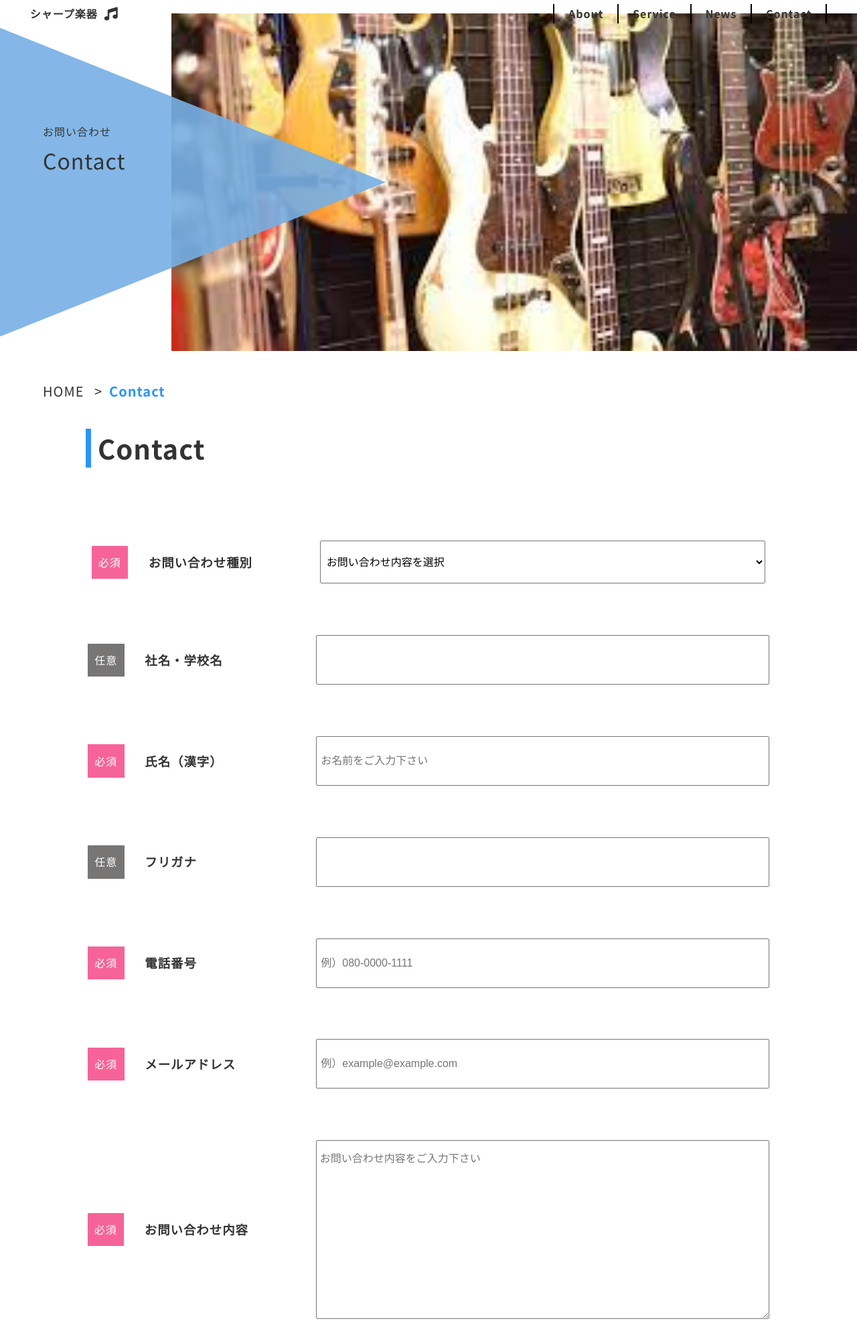
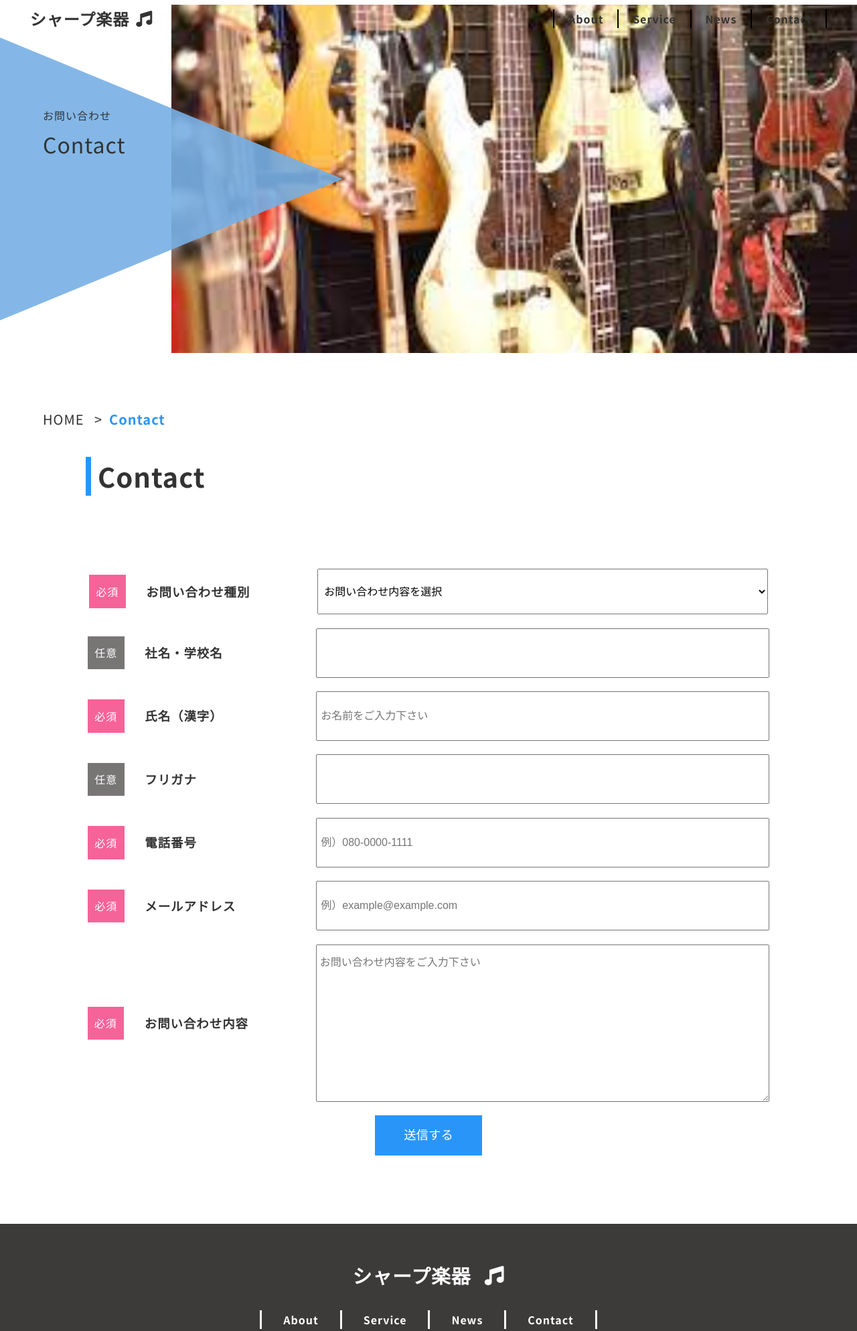
Before and after one commit to YumiOmura/HP2trst, a plain HTML site: page html/contact.html in a window 1280 px wide. Shown: the top 1987 px of the page at 67% size. Drawn offline with nearby package versions, Linux system fonts and the light colour scheme; files whose address does not match are found by name.

Commit message:
“PCサイズ修正”

```diff
--- a/css/about.css
+++ b/css/about.css
@@ -63,7 +63,7 @@
 .about-info-con-wrap-item{
   display: flex;
   justify-content: center;
-  padding-bottom: 3%;
+  padding-bottom: 1.5%;
 }
 
 .about-info-con-wrap-item_ttl{
--- a/css/common1.css
+++ b/css/common1.css
@@ -46,10 +46,11 @@ i{
 .header-wrap-ttl a{
   display: flex;
   align-items: center;
+  font-size: 1.5rem;
 }
 
 .header-wrap-ttl i{
-  font-size: 20px;
+  font-size: 1.5rem;
   padding-left: 10px;
 }
 
--- a/css/common2.css
+++ b/css/common2.css
@@ -4,7 +4,7 @@
 .con-top{
   position: relative;
   width: 100%;
-  height: 60vh;
+  height: 65vh;
 }
 
 .con-top-wrap{
@@ -17,9 +17,7 @@
   font-size: 2rem;
   width: 40%;
   height: 40vh;
-  padding: 11% 0 0 5%;
-  margin-top: 1%;
-  margin-top: 0%;
+  padding: 13% 0 0 5%;
   background-color: rgba(119, 176, 229, 0.9);
   clip-path: polygon(0% 0%, 0% 100%, 100% 50%);
 }
@@ -31,7 +29,7 @@
 
 .con-top-bg{
   width: 80%;
-  height: 63vh;
+  height: 100%;
   position: absolute;
   right: 0;
   z-index: -5;
@@ -39,7 +37,7 @@
 
 .breadcrumb {
   width: 90%;
-  margin: 3.5% auto 0;
+  margin: 2.5% auto 0;
 }
 
 .breadcrumb-wrapper__list {
@@ -65,6 +63,30 @@
   font-weight: 700;
 }
 
+@media screen and (max-width: 1440px){
+  .con-top-wrap p{
+  font-size: 2rem;
+  width: 35%;
+  height: 40vh;
+  padding: 8% 0 0 5%;
+  background-color: rgba(119, 176, 229, 0.9);
+  clip-path: polygon(0% 0%, 0% 100%, 100% 50%);
+}
+
+.con-top-wrap__ttl small{
+  display: block;
+  font-size: 1rem;
+}
+
+.con-top-bg{
+  width: 80%;
+  height: 100%;
+  position: absolute;
+  right: 0;
+  z-index: -5;
+}
+}
+
 @media screen and (max-width: 1024px){
   .breadcrumb {
     width: 90%;
@@ -84,10 +106,10 @@
 }
 
 .con-top-wrap p{
-  font-size: 2rem;
+  font-size: 1.7rem;
   width: 40%;
   height: 40vh;
-  padding: 8% 0 0 5%;
+  padding: 10% 0 0 5%;
   margin-top: 0%;
   background-color: rgba(119, 176, 229, 0.9);
   clip-path: polygon(0% 0%, 0% 100%, 100% 50%);
@@ -100,11 +122,15 @@
 
 .con-top-bg{
   width: 80%;
-  height: 55vh;
+  height: 80%;
   position: absolute;
   right: 0;
   z-index: -5;
 }
+.breadcrumb {
+    margin: 0 auto 0;
+}
+
 }
 
 
@@ -152,7 +178,9 @@
 .breadcrumb-wrapper__list__item a{
   font-size: 0.8rem;
 }
+
 }
+
 
 @media screen and (max-width: 650px){
 
--- a/css/contact.css
+++ b/css/contact.css
@@ -43,7 +43,7 @@
   justify-content: center;
   align-items: center;
   width: 100%;
-  margin: 0 auto 7.5%;
+  margin: 0 auto 2.0%;
 }
 
 
@@ -71,12 +71,12 @@
 }
 
 .contact-wrapper__form__box__select {
-  width: 65%;
-  height: 4.0rem;
+  width: 65.7%;
+  height: 4.25rem;
 }
 
 .contact-wrapper__form__box__area {
-  height: 15rem;
+  height: 13rem;
   padding: 12.5px 5px;
 }
 
@@ -95,10 +95,12 @@
   background: #2A95F8;
   cursor: pointer;
   font-size: 1.15rem;
-  font-weight: 700;
+  font-weight: 400;
   margin: 0 auto;
-  padding: 1% 2%;
+  padding: 1%;
   border: #2A95F8 solid 0.3px;
+  width: 10rem;
+  line-height: 2;
 }
 
 .contact-btn:hover {
--- a/css/service.css
+++ b/css/service.css
@@ -57,7 +57,7 @@
 }
 
 .service-wrap-con-item-txt h5{
-  font-size: 1.5rem;
+  font-size: 1.2rem;
   text-align: center;
   padding-bottom: 2%;
 }
```
Also changed, not shown: css/index.css (+9 -5 lines).
